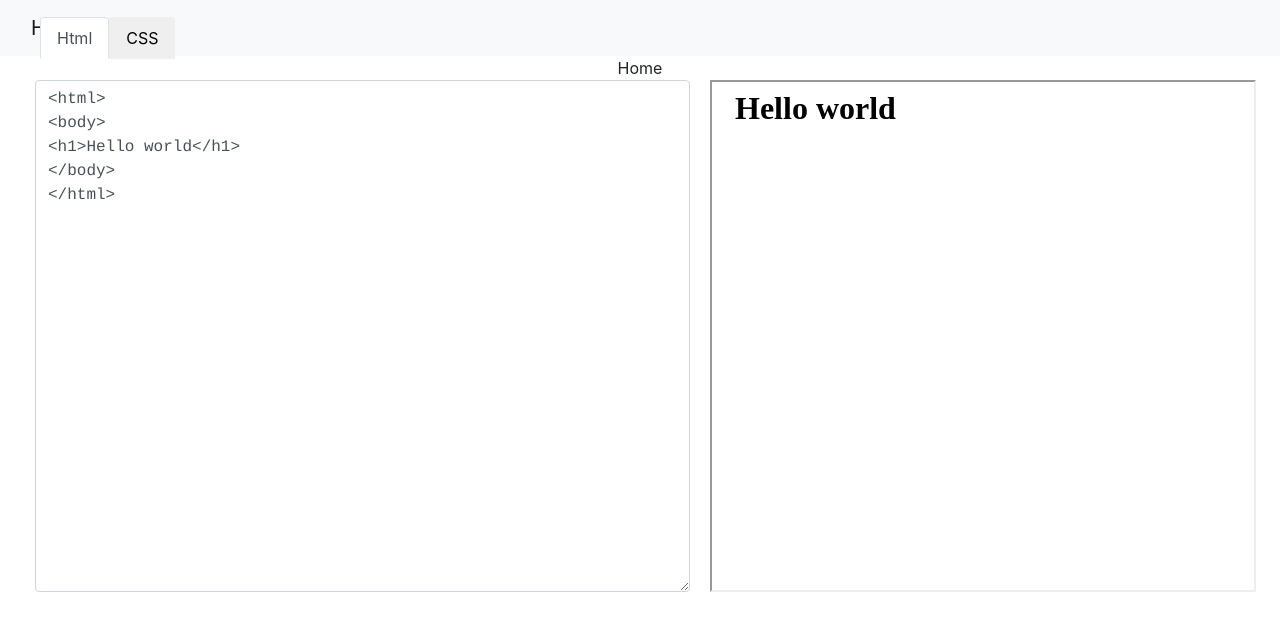
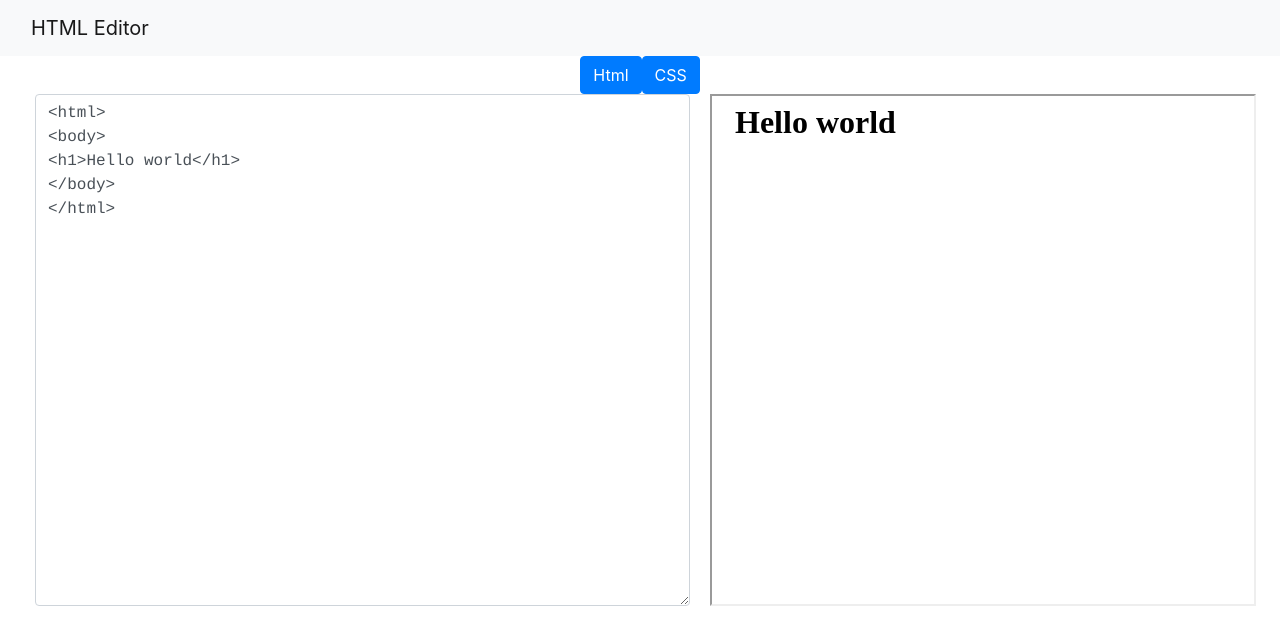
Before and after one commit to Nandhamaddy007/HTMLCodeEditor, a React (Create React App) app in the folder htmlcodeeditor/: page /CodeEditor in a window 1280 px wide. Shown: the top 644 px of the page. Built offline with nearby package versions, Linux system fonts and the light colour scheme.

Commit message:
completed except download

```diff
--- a/htmlcodeeditor/src/CodeEditor.js
+++ b/htmlcodeeditor/src/CodeEditor.js
@@ -1,5 +1,4 @@
 import {useState, useEffect} from 'react'
-
 import './CodeEditor.css'
 function CodeEditor(){
 const [htmlCode ,setHtmlCode]=useState(`<html>
@@ -7,49 +6,40 @@ const [htmlCode ,setHtmlCode]=useState(`<html>
 <h1>Hello world</h1>
 </body>
 </html>`);
-const [cssCode ,setcssCode]=useState();
+const [cssCode ,setcssCode]=useState('');
+const [activeTab, setActiveTab]=useState(1);
+
 useEffect(()=>{
 edit()
-},[htmlCode])
-//var code = document.getElementById("code").contentWindow.document;
-//  document.body.onkeyup=function(){
-// code.open();
-// code.writeln(htmlCode);
-// code.close();
-//  }
+//console.log(activeTab)
+},[htmlCode,activeTab,cssCode])
+
 return(
   <div id="main">
-  <div className="tab-align">
-  <ul className="nav nav-tabs" id="myTab" role="tablist">
-  <li className="nav-item" role="presentation">
-    <button className="nav-link active" id="home-tab" data-bs-toggle="tab" data-bs-target="#home" type="button" role="tab" aria-controls="home" aria-selected="true">Html</button>
-  </li>
-  <li className="nav-item" role="presentation">
-    <button className="nav-link" id="profile-tab" data-bs-toggle="tab" data-bs-target="#profile" type="button" role="tab" aria-controls="profile" aria-selected="false">CSS</button>
-  </li>
-</ul>
-  </div>
-  <div className="tab-content" id="myTabContent">
-  <div className="tab-pane fade show active" id="home" role="tabpanel" aria-labelledby="home-tab">Home</div>
-  <div className="tab-pane fade" id="profile" role="tabpanel" aria-labelledby="profile-tab">profile</div>
-  </div>
+  <div className="btn btn-primary" onClick={()=>setActiveTab(1)}>Html</div>
+  <div className="btn btn-primary" onClick={()=>setActiveTab(2)}>CSS</div>
+
   <div className="row align-items-start">
 
-  <textarea className="form-control col-md-6" id="editor" value={htmlCode} onChange={e=>changer(e)}></textarea>
+  {activeTab===1?<textarea className="form-control col-md-6" id="htmleditor" value={htmlCode} onChange={
+    e=>setHtmlCode(e.target.value)
+    }></textarea>:<textarea className="form-control col-md-6" id="csseditor" placeholder="Css editor" value={cssCode} onChange={
+    e=>setcssCode(e.target.value)
+    }></textarea>
+  }
   <iframe id="code" className="col-md-5" title="preview"></iframe>
   </div>
   </div>
 
 )
 
-function changer(e){
-   setHtmlCode(e.target.value)
-}
+
 
 function edit(){
   var code = document.getElementById("code").contentWindow.document;
+  var temp=`<style> ${cssCode}</style>`
     code.open();
-code.writeln(htmlCode);
+code.writeln(htmlCode+temp);
 code.close();
 
 }
```
